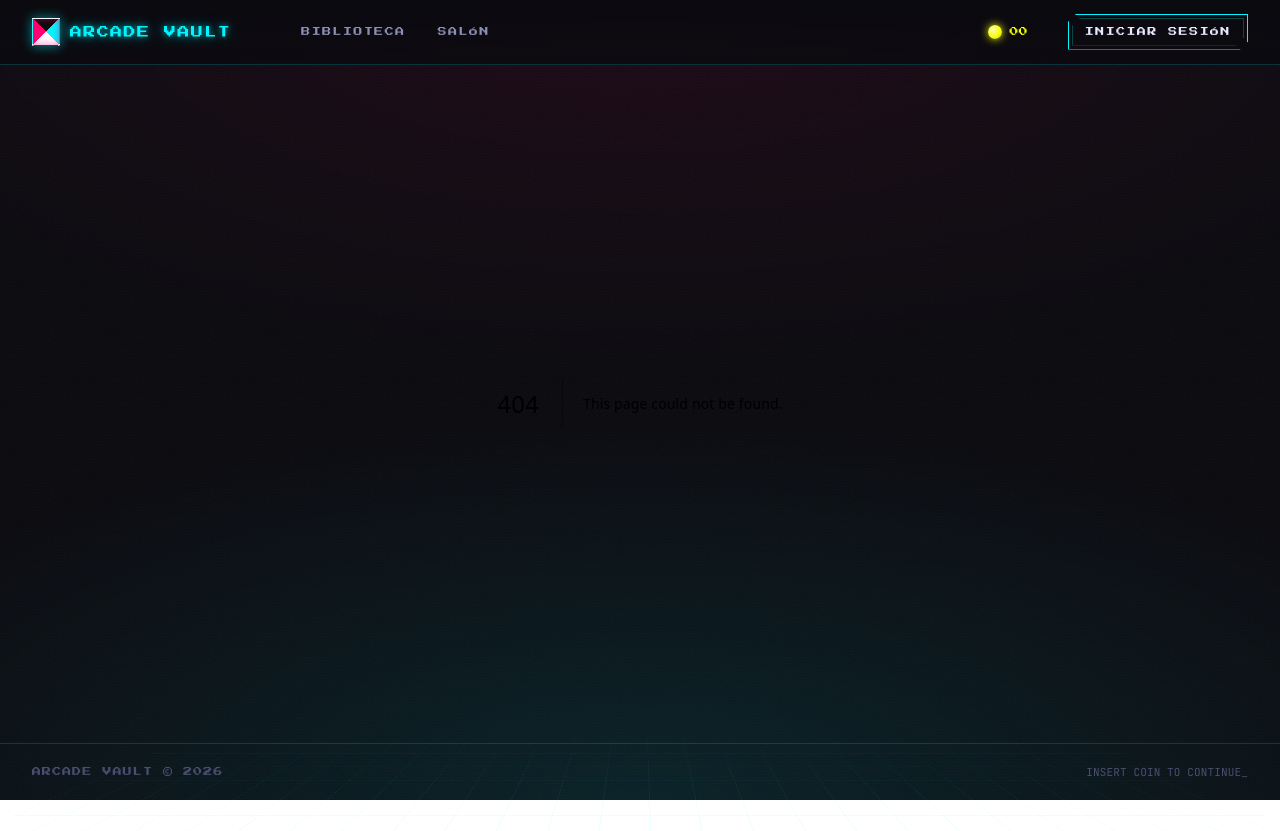
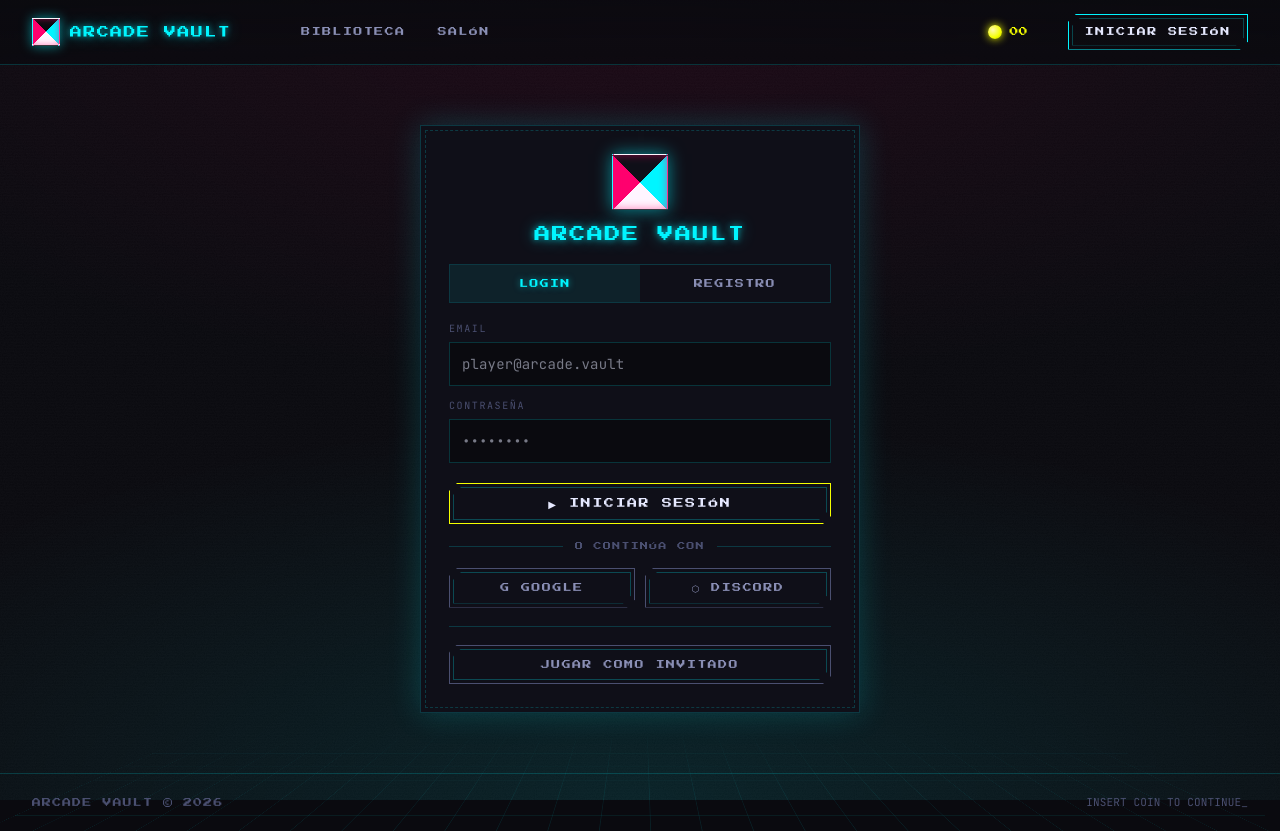
Before and after one commit to christiandionisio/arcade-vault, a Next.js app: page /auth in a window 1280 px wide. Before the commit this address had no page. Before the commit the page ends 800 px from the top, so only its background shows below. Built offline with nearby package versions, Linux system fonts and the light colour scheme.

Commit message:
feat: add AuthPage component for user authentication and registration

```diff
--- /dev/null
+++ b/app/auth/page.tsx
@@ -0,0 +1,126 @@
+"use client";
+
+import { useState } from "react";
+import { useRouter } from "next/navigation";
+import { useUser } from "@/components/UserProvider";
+
+export default function AuthPage() {
+  const { login } = useUser();
+  const router = useRouter();
+  const [tab, setTab] = useState<"login" | "registro">("login");
+  const [name, setName] = useState("");
+  const [email, setEmail] = useState("");
+  const [password, setPassword] = useState("");
+  const [confirm, setConfirm] = useState("");
+
+  function handleSubmit(e: React.FormEvent) {
+    e.preventDefault();
+    const displayName = (name || email.split("@")[0] || "PLAYER").toUpperCase().slice(0, 12);
+    login(displayName);
+    router.push("/");
+  }
+
+  function handleGuest() {
+    router.push("/");
+  }
+
+  return (
+    <main className="av-main fade-in">
+      <div className="av-auth-wrap">
+        <div className="auth-card">
+          <div className="auth-header">
+            <div className="mark" />
+            <h2 className="neon-cyan">ARCADE VAULT</h2>
+          </div>
+
+          <div className="auth-tabs">
+            <button
+              className={tab === "login" ? "on" : ""}
+              onClick={() => setTab("login")}
+            >
+              LOGIN
+            </button>
+            <button
+              className={tab === "registro" ? "on" : ""}
+              onClick={() => setTab("registro")}
+            >
+              REGISTRO
+            </button>
+          </div>
+
+          <form onSubmit={handleSubmit}>
+            {tab === "registro" && (
+              <div className="field">
+                <label>NOMBRE DE JUGADOR</label>
+                <input
+                  type="text"
+                  placeholder="ACE001"
+                  maxLength={12}
+                  value={name}
+                  onChange={(e) => setName(e.target.value.toUpperCase())}
+                />
+              </div>
+            )}
+            <div className="field">
+              <label>EMAIL</label>
+              <input
+                type="email"
+                placeholder="player@arcade.vault"
+                value={email}
+                onChange={(e) => setEmail(e.target.value)}
+                required
+              />
+            </div>
+            <div className="field">
+              <label>CONTRASEÑA</label>
+              <input
+                type="password"
+                placeholder="••••••••"
+                value={password}
+                onChange={(e) => setPassword(e.target.value)}
+                required
+              />
+            </div>
+            {tab === "registro" && (
+              <div className="field">
+                <label>CONFIRMAR CONTRASEÑA</label>
+                <input
+                  type="password"
+                  placeholder="••••••••"
+                  value={confirm}
+                  onChange={(e) => setConfirm(e.target.value)}
+                />
+              </div>
+            )}
+
+            <button type="submit" className="btn yellow" style={{ width: "100%", marginTop: "8px" }}>
+              {tab === "login" ? "▶ INICIAR SESIÓN" : "▶ CREAR CUENTA"}
+            </button>
+          </form>
+
+          <div className="auth-divider">O CONTINÚA CON</div>
+
+          <div className="social">
+            <button type="button" className="btn ghost">
+              G  GOOGLE
+            </button>
+            <button type="button" className="btn ghost">
+              ⬡  DISCORD
+            </button>
+          </div>
+
+          <div className="divider" style={{ margin: "18px 0" }} />
+
+          <button
+            type="button"
+            className="btn ghost"
+            style={{ width: "100%", fontSize: "9px" }}
+            onClick={handleGuest}
+          >
+            JUGAR COMO INVITADO
+          </button>
+        </div>
+      </div>
+    </main>
+  );
+}
```
